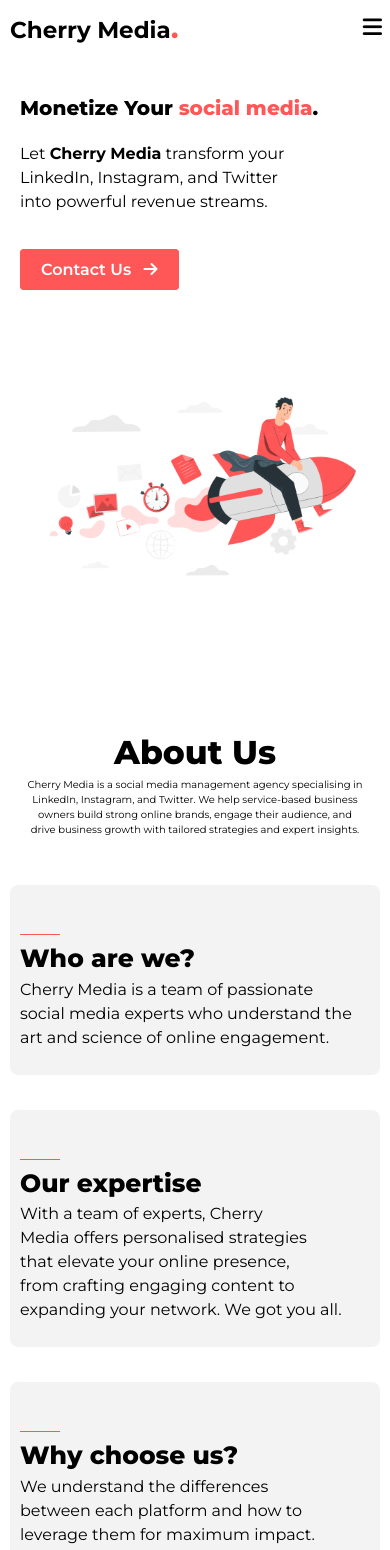
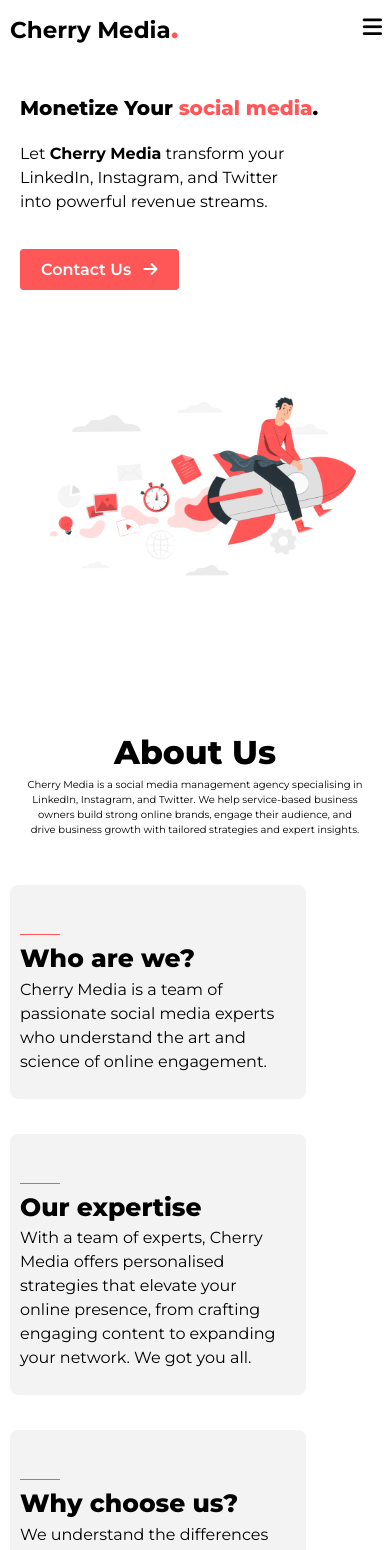
Before and after one commit to jugaldb/cherry-media, a React (Create React App) app: page / in a window 390 px wide. Shown: the top 1550 px of the page. Built offline with nearby package versions, Linux system fonts and the light colour scheme; a web font is replaced by a local one.

Commit message:
fix-sizes

```diff
--- a/src/components/HomePage.css
+++ b/src/components/HomePage.css
@@ -36,6 +36,11 @@
 @media screen and (max-width: 520px){
   .aboutItem{
     width:100%
+  }
+}
+@media screen and (max-width: 778px){
+  .aboutItem{
+    width:80%
   }
 }
 
```
